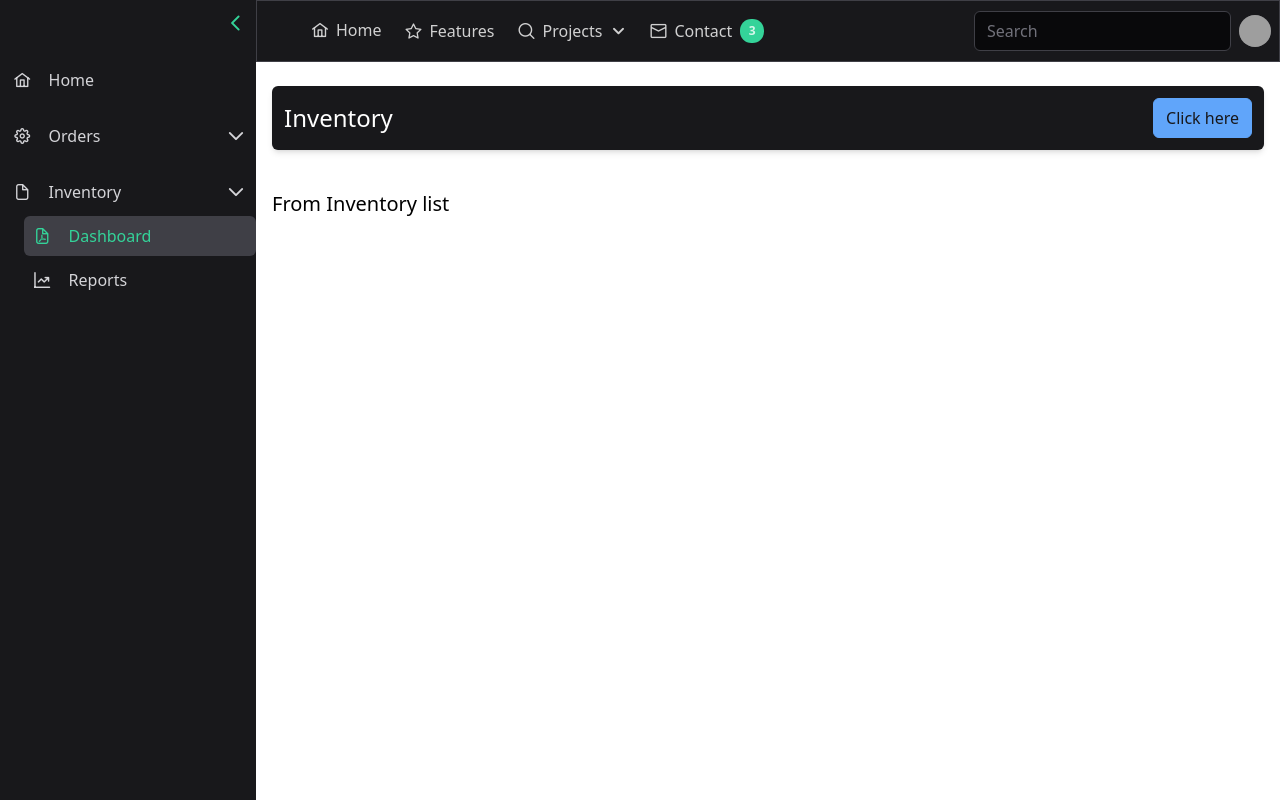
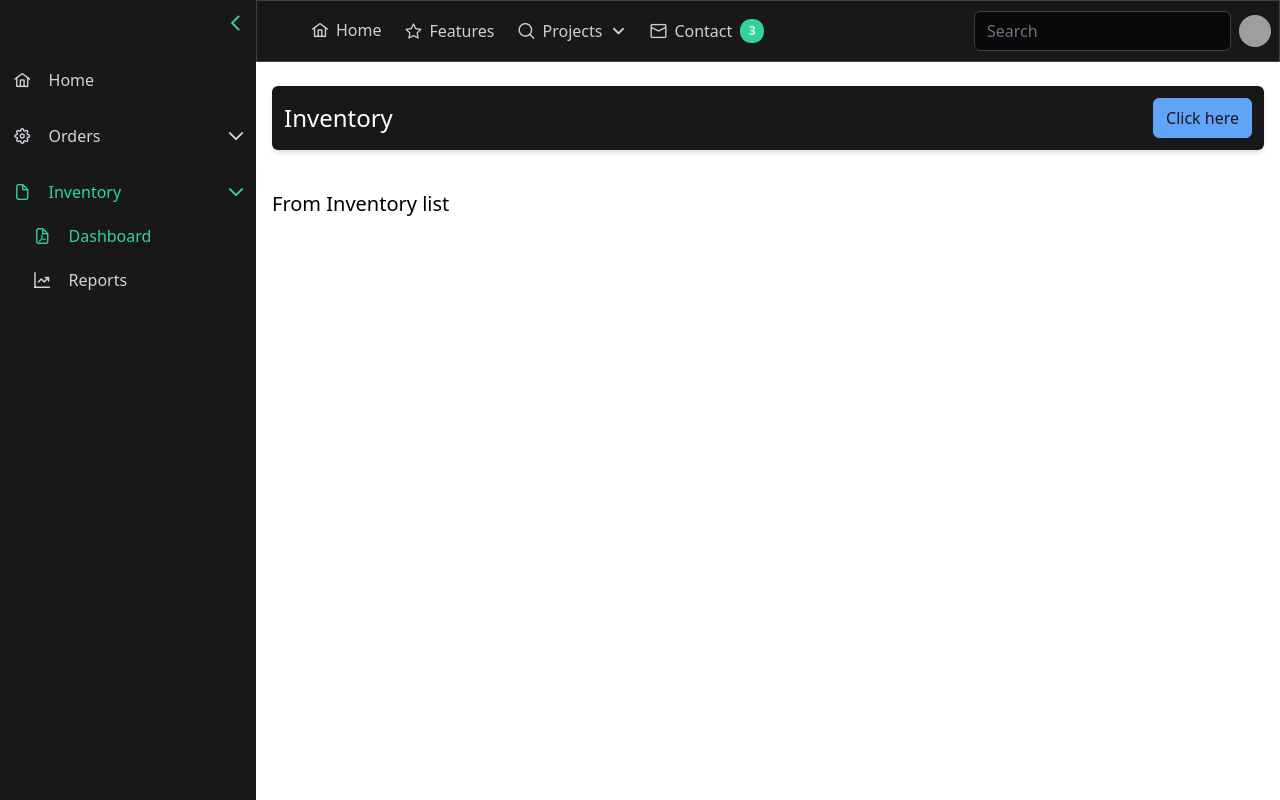
Before and after one commit to alfaysal/vue-with-primevue, a Vue app: page /inventory in a window 1280 px wide. Built offline with nearby package versions, Linux system fonts and the light colour scheme; grey boxes are pictures that could not be loaded; what tailwindcss-primeui would draw is missing.

Commit message:
fix css issue.

```diff
--- a/src/components/common/sidebar.vue
+++ b/src/components/common/sidebar.vue
@@ -1,4 +1,3 @@
-<!-- src/components/Sidebar-old.vue -->
 <template>
   <div :class="['flex flex-col h-screen', isCollapsed ? 'w-20' : 'w-64']" class="bg-surface-100 dark:bg-surface-900 text-surface-700 dark:text-surface-300 transition-all duration-300">
     <!-- Toggle Sidebar Button -->
@@ -15,8 +14,8 @@
         <!-- Main Menu Item -->
         <div
             @click="item.items && toggleSubMenu(item.label)"
-            class="flex items-center p-3 cursor-pointer hover:bg-surface-100 dark:hover:bg-surface-900 rounded-lg transition-colors"
-            :class="[isCollapsed ? 'justify-center' : '']"
+            class="flex items-center p-3 cursor-pointer rounded-lg transition-colors"
+            :class="mainMenuClass(item)"
         >
           <i :class="[isCollapsed ? 'text-2xl' : '', item.icon]"></i>
           <span v-if="!isCollapsed" class="ml-4">{{ item.label }}</span>
@@ -25,14 +24,11 @@
 
         <!-- Nested Submenu -->
         <ul v-if="item.items && isSubMenuOpen(item.label) && !isCollapsed" class="pl-6 space-y-1">
-          <li
-              v-for="(subItem, subIndex) in item.items"
-              :key="subIndex"
-          >
+          <li v-for="(subItem, subIndex) in item.items" :key="subIndex">
             <router-link
                 :to="subItem.route"
-                class="flex items-center p-2 hover:bg-surface-200 dark:hover:bg-surface-800 rounded-md transition-colors"
-                :class="[isCollapsed ? 'justify-center' : '', isRouteActive(subItem.route) ? 'bg-surface-300 dark:bg-surface-700 text-primary' : '']"
+                class="flex items-center p-2 rounded-md transition-colors"
+                :class="subMenuClass(subItem)"
             >
               <i :class="subItem.icon"></i>
               <span v-if="!isCollapsed" class="ml-4">{{ subItem.label }}</span>
@@ -45,7 +41,7 @@
 </template>
 
 <script>
-import { ref } from 'vue';
+import { ref, computed } from 'vue';
 import { useRoute } from 'vue-router';
 
 export default {
@@ -65,7 +61,7 @@ export default {
         icon: 'pi pi-fw pi-cog',
         items: [
           {
-            label: 'All Order',
+            label: 'All Orders',
             icon: 'pi pi-fw pi-user',
             route: '/orders',
           },
@@ -112,17 +108,42 @@ export default {
 
     const isAnySubItemActive = (label) => {
       const menuItem = menuItems.find(item => item.label === label);
-      if (menuItem && menuItem.items) {
-        return menuItem.items.some(subItem => subItem.route === route.path);
-      }
-      return false;
+      return menuItem?.items?.some(subItem => subItem.route === route.path) || false;
     };
 
     const isRouteActive = (path) => {
       return route.path === path;
     };
 
-    return { isCollapsed, menuItems, toggleSidebar, toggleSubMenu, isSubMenuOpen, isRouteActive };
+    const mainMenuClass = (item) => {
+      const isMenuSelected = isRouteActive(item.route) || isAnySubItemActive(item.label);
+      return [
+        isMenuSelected ? 'text-primary' : 'hover:bg-surface-100 dark:hover:bg-surface-900',
+        isMenuSelected && isCollapsed.value ? 'bg-primary-500 text-white' : '',
+        isCollapsed.value ? 'justify-center' : ''
+      ];
+    };
+
+    const subMenuClass = (subItem) => {
+      return [
+        isRouteActive(subItem.route) ? 'text-primary' : 'hover:bg-surface-200 dark:hover:bg-surface-800',
+        isCollapsed.value ? 'justify-center' : ''
+      ];
+    };
+
+    return {
+      isCollapsed,
+      menuItems,
+      toggleSidebar,
+      toggleSubMenu,
+      isSubMenuOpen,
+      isRouteActive,
+      mainMenuClass,
+      subMenuClass
+    };
   },
 };
 </script>
+
+<style scoped>
+</style>
```
